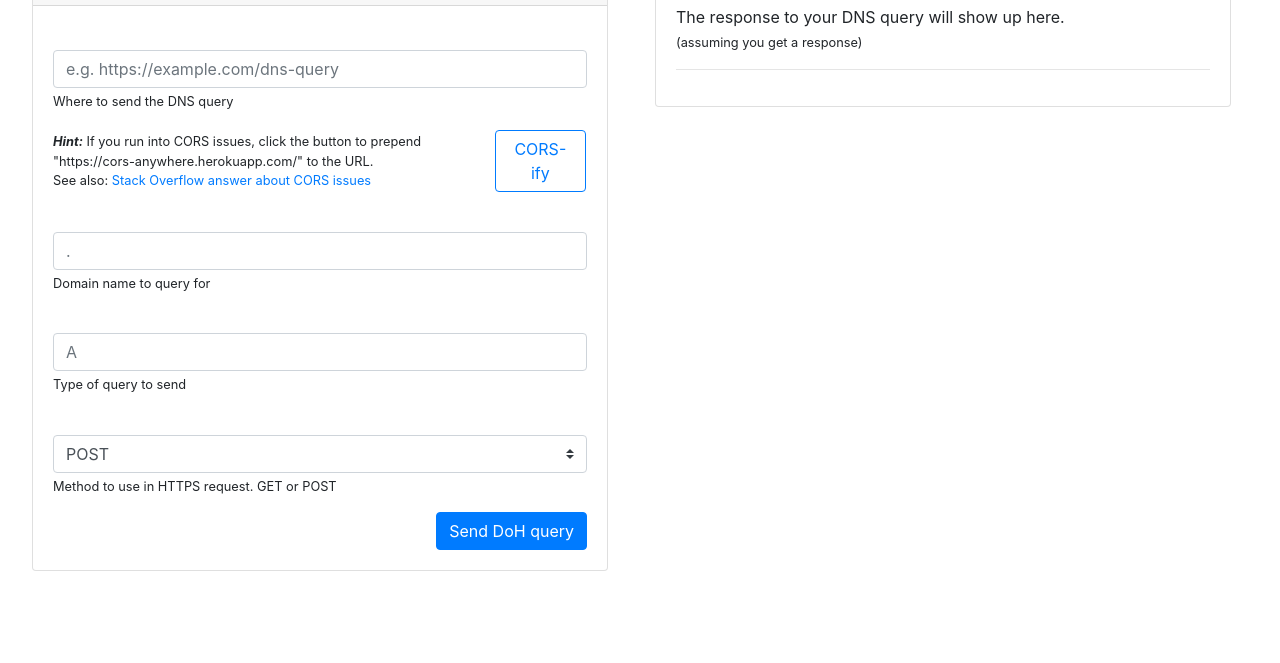
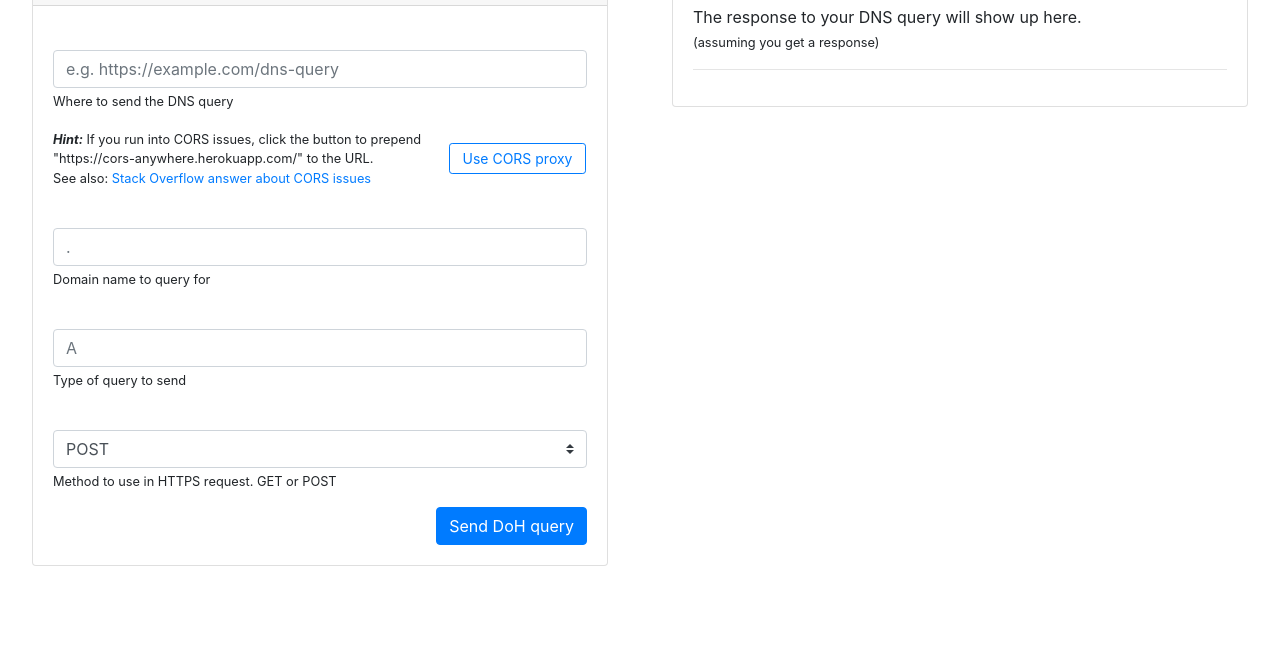
Before and after one commit to byu-imaal/dohjs, a website: page public/index.html in a window 1280 px wide. Shown: the part 137-800 px from the top of the page. Drawn offline with nearby package versions, Linux system fonts and the light colour scheme.

Commit message:
renamed cors button and fixed wrapping on thin screen

```diff
--- a/public/index.html
+++ b/public/index.html
@@ -34,8 +34,8 @@
     </div>
   </nav>
   <div class="container-fluid">
-    <div class="row mt-4">
-      <div class="col">
+    <div class="row mt-4 align-content-between">
+      <div class="col mx-auto mb-4">
         <div class="card mx-auto" style="width: 36rem;">
           <div class="card-header">
             <h4>Try DoH!</h4>
@@ -55,13 +55,13 @@
                   Where to send the DNS query
                   <br><br>
                   <div class="row align-items-center pr-3">
-                    <p class="col-10 my-auto">
+                    <p class="col-9 my-auto">
                       <span class="font-weight-bold font-italic">Hint:</span> If you run into CORS issues, click the button to prepend
                       <br>"https://cors-anywhere.herokuapp.com/" to the URL.
                       <br>See also: <a href="https://stackoverflow.com/a/43881141/9638991">Stack Overflow answer about CORS issues</a>
                     </p>
-                    <button class="btn btn-outline-primary col-2 my-auto" type="button" id="corsify">
-                      CORS-ify
+                    <button class="btn btn-sm btn-outline-primary col-3 my-auto" type="button" id="corsify">
+                      Use CORS proxy
                     </button>
                   </div>
 
@@ -93,8 +93,8 @@
           </div>
         </div>
       </div>
-      <div class="col-6 mx-auto">
-        <div class="card" style="width: 36rem;">
+      <div class="col mx-auto mb-4">
+        <div class="card mx-auto" style="width: 36rem;">
           <div class="card-body">
             <h4 class="card-title">Response</h4>
             <div class="card-text">
```
